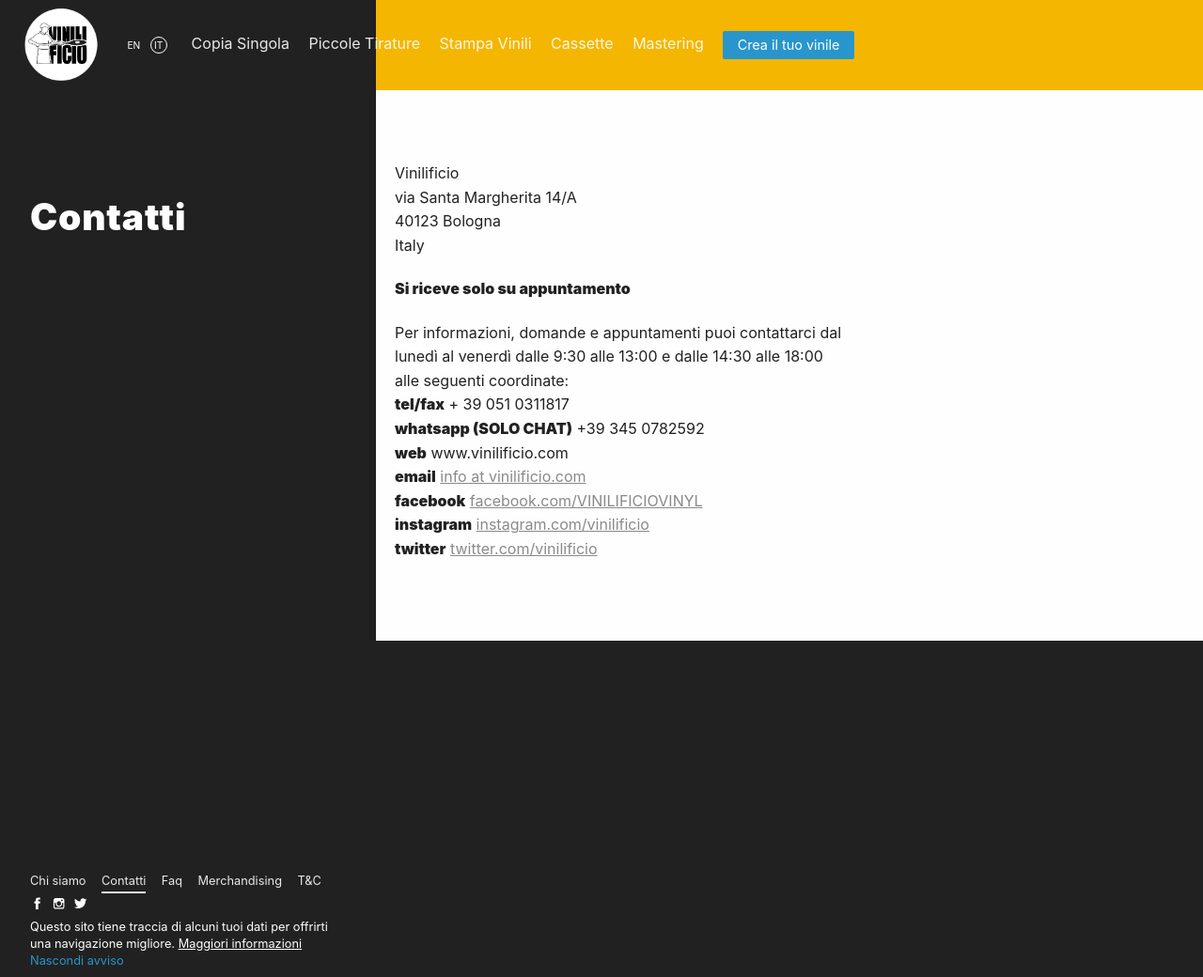
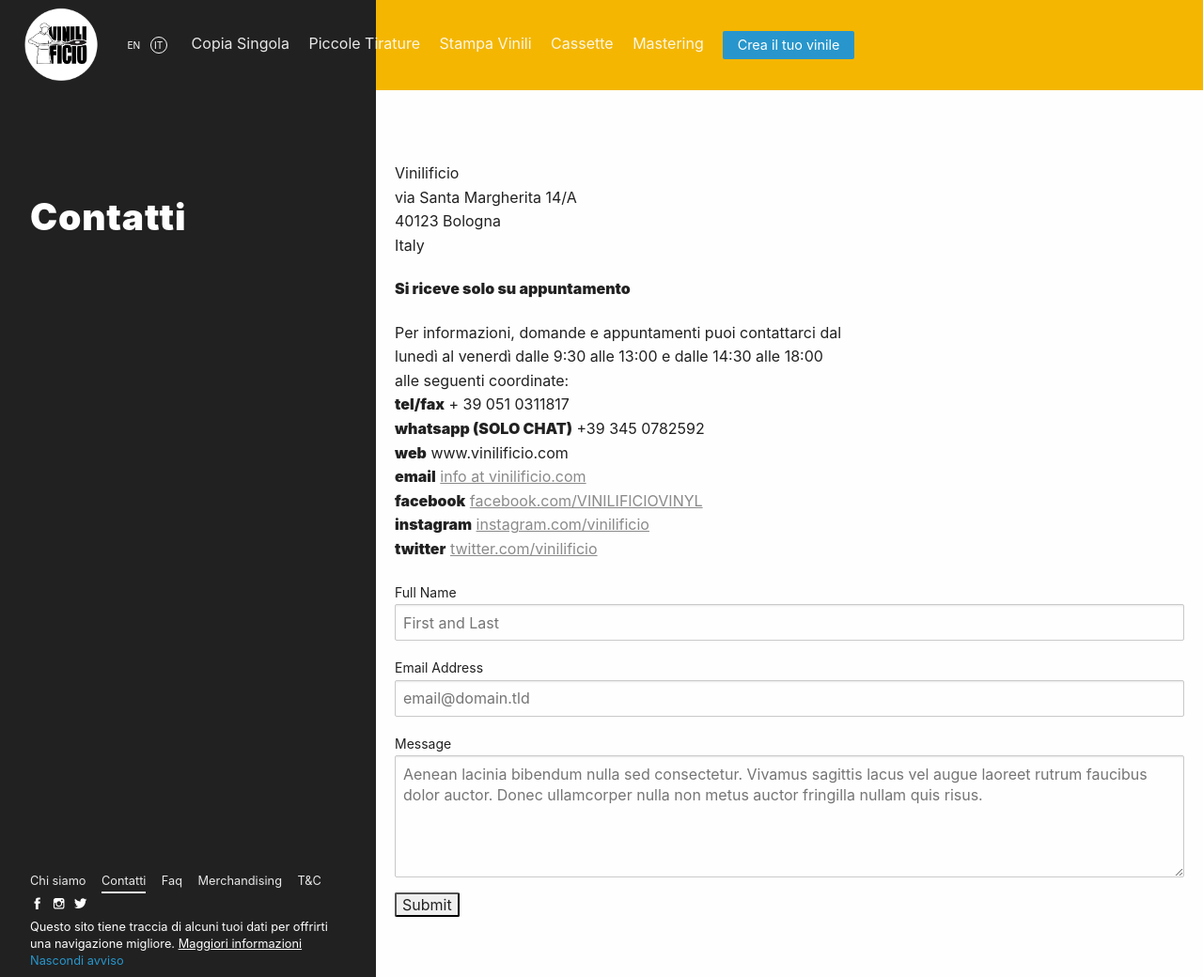
Before and after one commit to Vinilificio/vinilificio.com, a Jekyll site: the page built from _pages/contatti.md, in a window 1280 px wide and 1040 px high. Shown: the whole window at 94% size. Built offline with Jekyll 4.4.1, drawn with Linux system fonts in a browser that asks for light colours; nearby versions of some CDN libraries; comment, search, counter and statistics services are not loaded.

Commit message:
contatti https://formspree.io/

```diff
--- a/_pages/contatti.md
+++ b/_pages/contatti.md
@@ -21,3 +21,16 @@
 __facebook__ [facebook.com/VINILIFICIOVINYL](http://www.facebook.com/VINILIFICIOVINYL)<br>
 __instagram__ [instagram.com/vinilificio](http://instagram.com/vinilificio)<br>
 __twitter__ [twitter.com/vinilificio](http://www.twitter.com/vinilificio)
+
+<form id="fs-frm" name="simple-contact-form" accept-charset="utf-8" action="https://formspree.io/f/{form_id}" method="post">
+  <fieldset id="fs-frm-inputs">
+    <label for="full-name">Full Name</label>
+    <input type="text" name="name" id="full-name" placeholder="First and Last" required="">
+    <label for="email-address">Email Address</label>
+    <input type="email" name="_replyto" id="email-address" placeholder="email@domain.tld" required="">
+    <label for="message">Message</label>
+    <textarea rows="5" name="message" id="message" placeholder="Aenean lacinia bibendum nulla sed consectetur. Vivamus sagittis lacus vel augue laoreet rutrum faucibus dolor auctor. Donec ullamcorper nulla non metus auctor fringilla nullam quis risus." required=""></textarea>
+    <input type="hidden" name="_subject" id="email-subject" value="Contact Form Submission">
+  </fieldset>
+  <input type="submit" value="Submit">
+</form>
```
